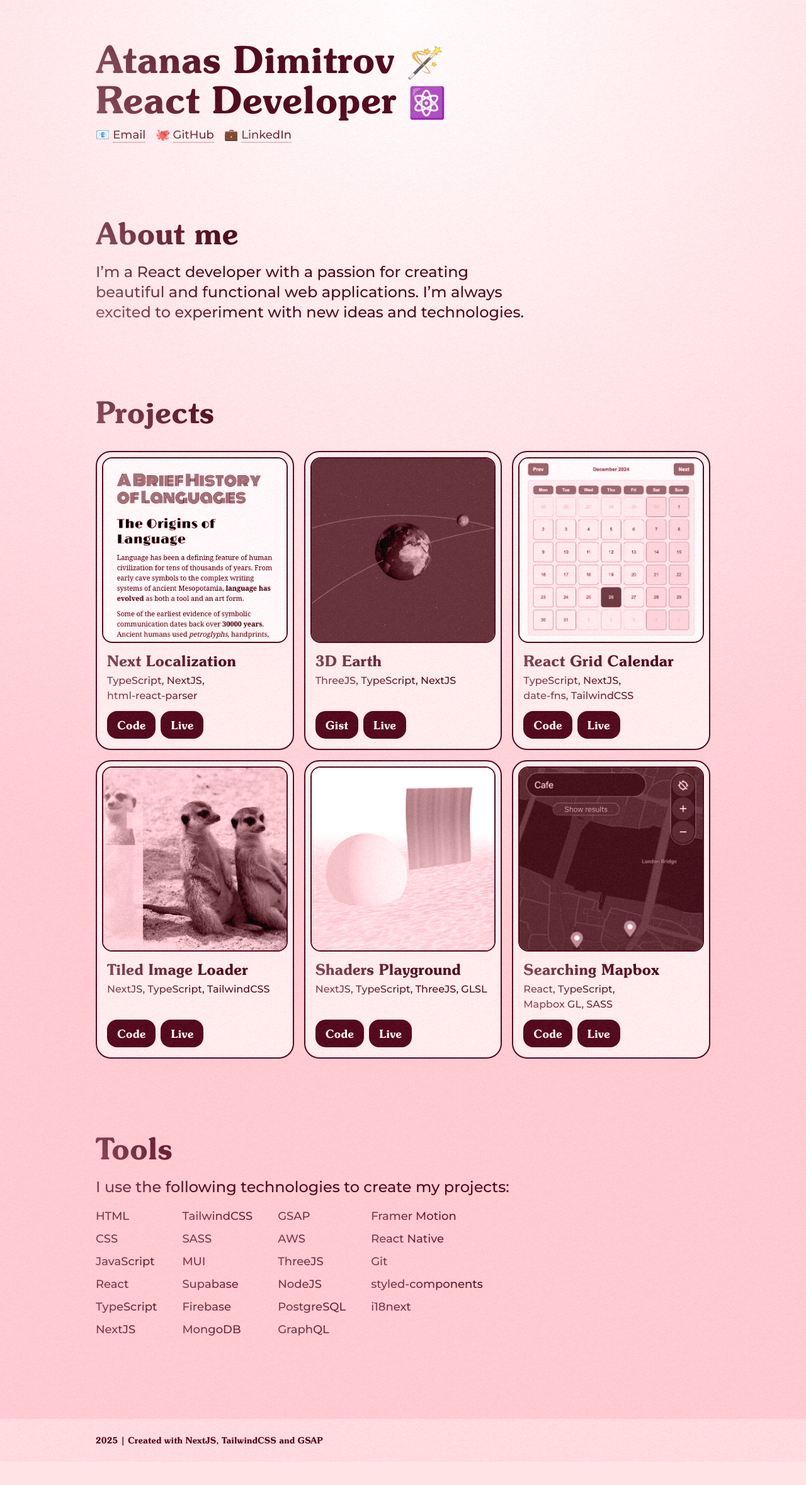
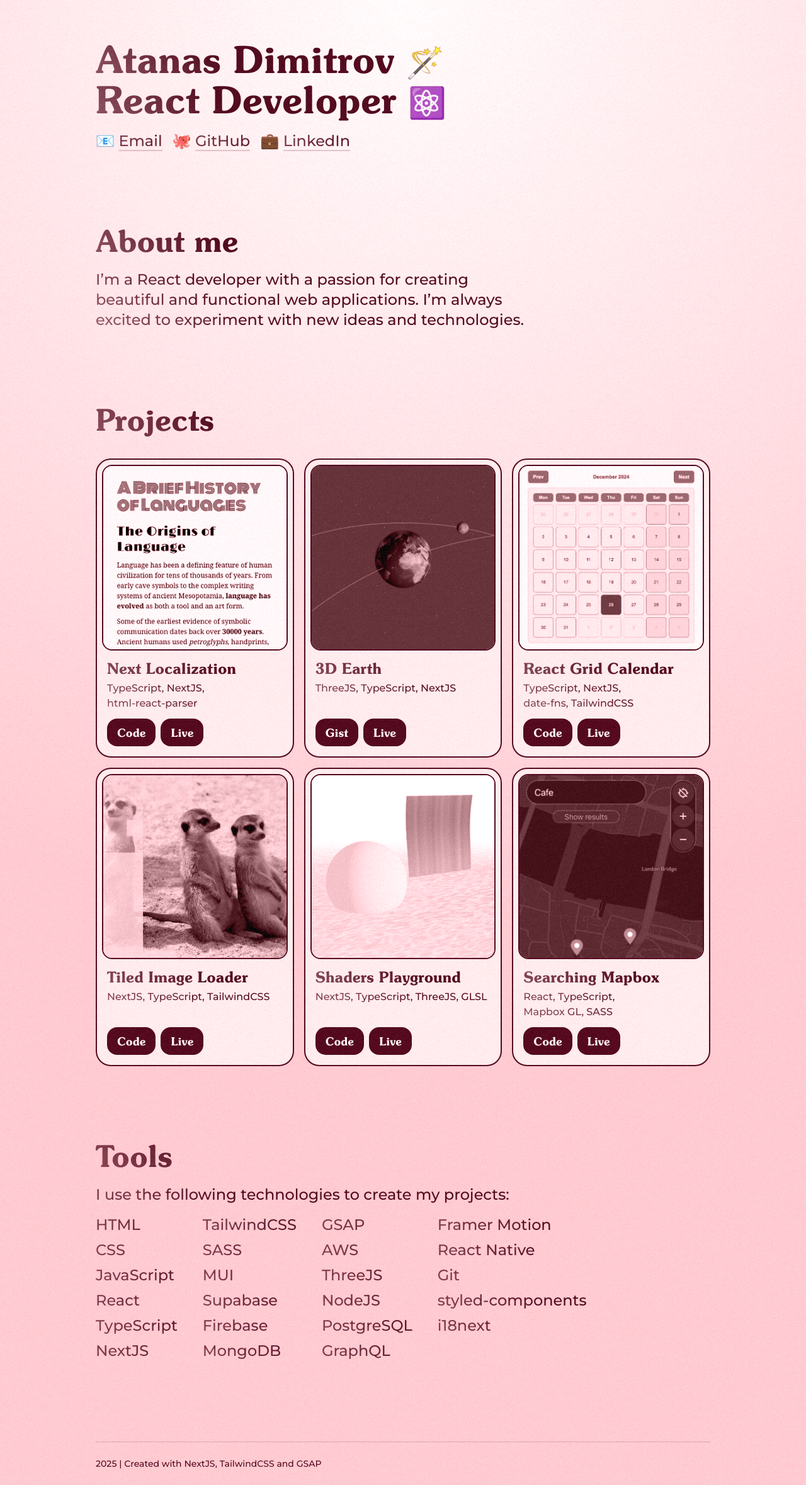
Before and after one commit to atanas-dim/portfolio-2, a Next.js app: page / in a window 1280 px wide. Shown: the whole page at 63% size. Before the commit the page ends 2321 px from the top, so only its background shows below. Built offline with nearby package versions, Linux system fonts and the light colour scheme.

Commit message:
Update font sizes

```diff
--- a/src/app/page.tsx
+++ b/src/app/page.tsx
@@ -33,7 +33,7 @@ export default function Home() {
     <>
       <div role="presentation" className="grainy pointer-events-none absolute inset-0 z-50" />
       <main className="mx-auto mb-16 flex size-full min-h-fit max-w-5xl flex-col gap-28 px-6 py-8 opacity-0 motion-reduce:animate-none lg:py-16">
-        <section className="flex flex-col gap-2">
+        <section className="flex flex-col gap-4">
           <div className="flex flex-col">
             <h1 className="glossy text-3xl font-extrabold whitespace-nowrap lg:text-6xl">
               Atanas Dimitrov <span className="text-2xl text-black lg:text-5xl lg:leading-tight">🪄</span>
@@ -42,7 +42,7 @@ export default function Home() {
               React Developer <span className="text-2xl text-black lg:text-5xl lg:leading-tight">⚛️</span>
             </h2>
           </div>
-          <ul className="grid size-fit grid-cols-[repeat(2,auto)] gap-x-4 gap-y-2 text-4xl sm:grid-cols-[repeat(4,auto)]">
+          <ul className="flex size-fit gap-x-4 gap-y-2 text-4xl">
             {SOCIAL_LINKS.map((link, index) => {
               return (
                 <li key={'link-' + index} className="flex size-fit">
@@ -50,7 +50,7 @@ export default function Home() {
                     href={link.href}
                     target="_blank"
                     rel="noopener noreferrer"
-                    className="social-link glossy text-lg whitespace-nowrap">
+                    className="social-link glossy text-lg whitespace-nowrap lg:text-2xl">
                     <span className="text-black">{link.emoji}</span>{' '}
                     <span className="border-b-2 border-b-rose-950/20 transition-colors duration-500 hover:border-b-rose-950">
                       {link.label}
@@ -91,7 +91,7 @@ export default function Home() {
           <ul className="grid w-fit grid-flow-col grid-rows-12 gap-x-6 gap-y-2 sm:grid-rows-8 sm:gap-x-10 md:grid-rows-6">
             {TOOLS.map((tool, index) => {
               return (
-                <li key={'tool-' + index} className="tool glossy text-lg whitespace-nowrap">
+                <li key={'tool-' + index} className="tool glossy text-xl whitespace-nowrap lg:text-2xl">
                   {tool}
                 </li>
               )
@@ -99,10 +99,12 @@ export default function Home() {
           </ul>
         </section>
       </main>
-      <footer className="font-souvenir mx-auto bg-rose-100/50 opacity-0">
-        <p className="mx-auto max-w-5xl p-6 text-xs text-rose-950 lg:text-sm">
-          {new Date().getFullYear()} | Created with NextJS, TailwindCSS and GSAP
-        </p>
+      <footer className="w-full opacity-0">
+        <div className="mx-auto max-w-5xl px-6">
+          <p className="border-t border-t-red-950/20 py-6 text-xs text-rose-950 lg:text-sm">
+            {new Date().getFullYear()} | Created with NextJS, TailwindCSS and GSAP
+          </p>
+        </div>
       </footer>
     </>
   )
```
